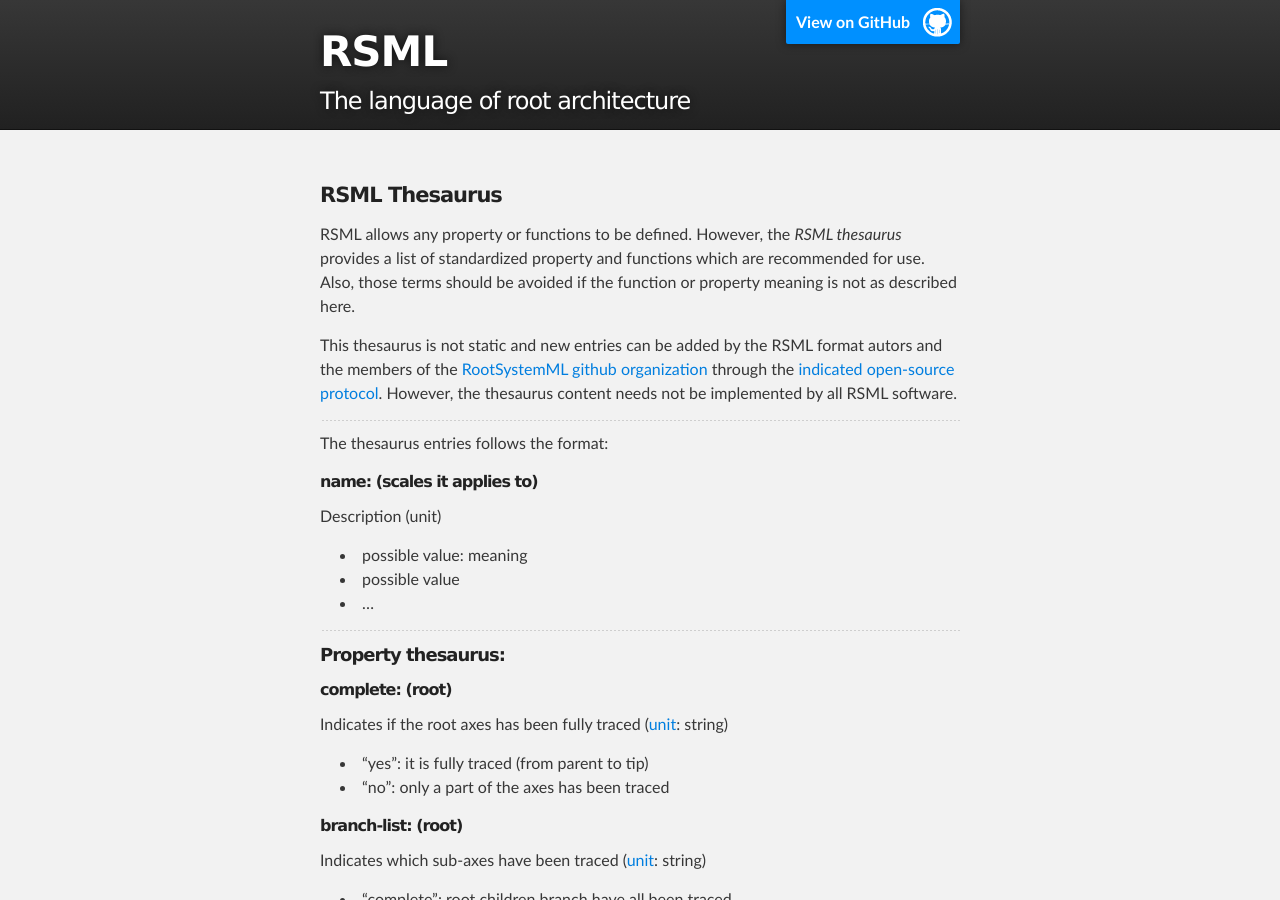
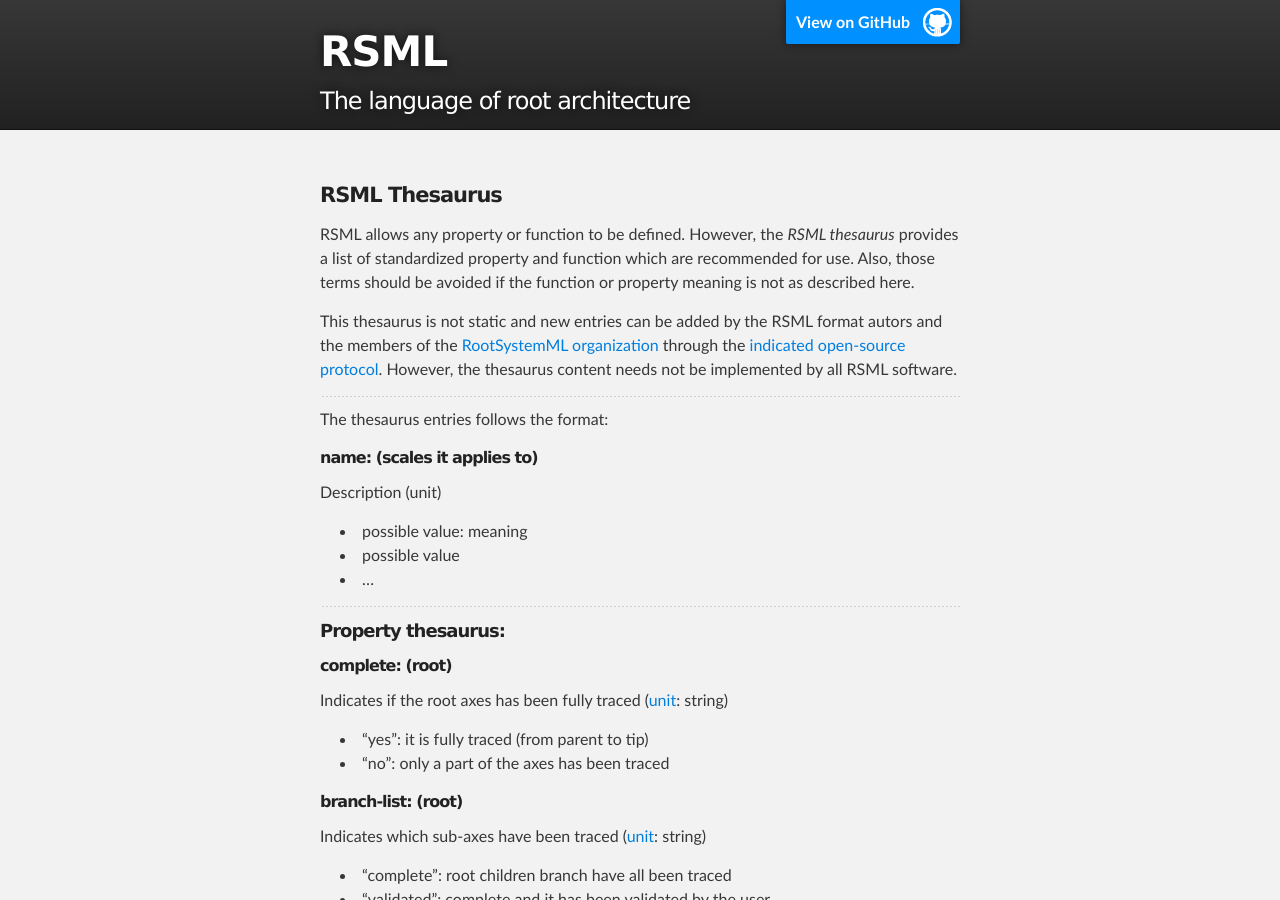
Before and after one commit to RootSystemML/RootSystemML.github.io, a Jekyll site: the page built from format/thesaurus.md, in a window 1280 px wide and 900 px high. Built offline with Jekyll 4.4.1, drawn with Linux system fonts in a browser that asks for light colours.

Commit message:
little conrrections

```diff
--- a/format/thesaurus.md
+++ b/format/thesaurus.md
@@ -6,9 +6,9 @@ layout: default
 
 ####RSML Thesaurus
 
-RSML allows any property or functions to be defined. However, the *RSML thesaurus* provides a list of standardized property and functions which are recommended for use. Also, those terms should be avoided if the function or property meaning is not as described here.
+RSML allows any property or function to be defined. However, the *RSML thesaurus* provides a list of standardized property and function which are recommended for use. Also, those terms should be avoided if the function or property meaning is not as described here.
 
-This thesaurus is not static and new entries can be added by the RSML format autors and the members of the [RootSystemML github organization][RSML org] through the [indicated open-source protocol][new-entries]. However, the thesaurus content needs not be implemented by all RSML software.
+This thesaurus is not static and new entries can be added by the RSML format autors and the members of the [RootSystemML organization][RSML org] through the [indicated open-source protocol][new-entries]. However, the thesaurus content needs not be implemented by all RSML software.
 
 
 [new-entries]: #adding-new-entry-to-the-thesaurus
```
